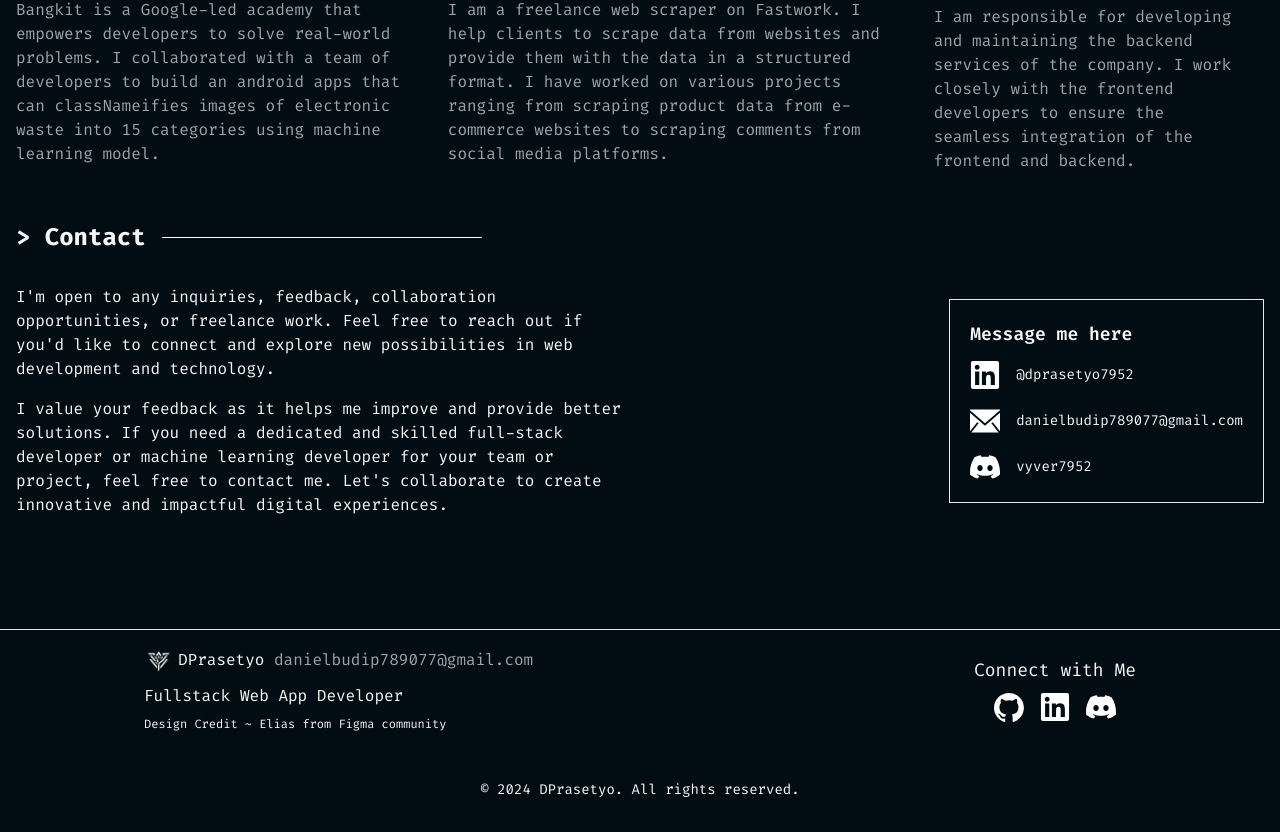
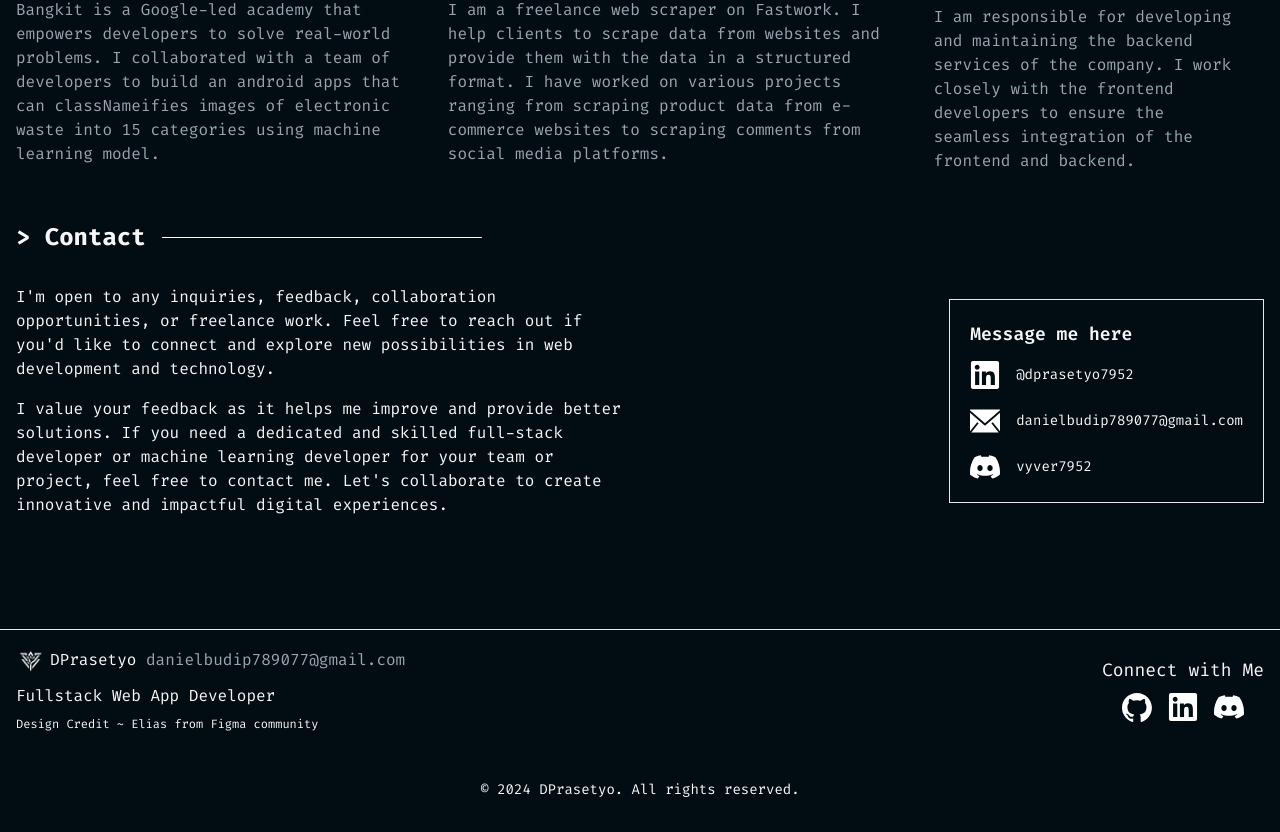
Before and after one commit to danielprasetyo7952/danielprasetyo-dev, a Next.js app: page / in a window 1280 px wide. Shown: the part 2020-2852 px from the top of the page. Built offline with nearby package versions, Linux system fonts and the light colour scheme.

Commit message:
fix: max screen width and offcanvas change pages

```diff
--- a/app/layout.tsx
+++ b/app/layout.tsx
@@ -31,7 +31,7 @@ export default function RootLayout({
           <div className="h-80 w-[1px] rounded-sm bg-white">
           </div>
         </div>
-        <main className="my-28 px-4 md:mx-auto max-w-screen-xl 2xl:max-w-screen-2xl flex flex-col justify-center gap-12">
+        <main className="my-28 px-4 md:mx-auto max-w-screen-lg xl:max-w-screen-xl flex flex-col justify-center gap-12">
           {children}
         </main>
         <Footer />
--- a/components/Footer.tsx
+++ b/components/Footer.tsx
@@ -6,7 +6,7 @@ import SocialProfiles from "./ui/SocialProfiles"
 export default function Footer() {
   return (
     <footer className="border-t">
-      <div className="max-w-screen-lg 2xl:max-w-screen-xl flex flex-wrap items-center justify-between mx-auto p-4 gap-8">
+      <div className="max-w-screen-lg xl:max-w-screen-xl flex flex-wrap items-center justify-between mx-auto p-4 gap-8">
         <div className="grid gap-2">
           <h5 className="text-md">
             <Image
--- a/components/Header.tsx
+++ b/components/Header.tsx
@@ -27,7 +27,7 @@ export default function Header() {
   return (
     <>
       <nav className="bg-background fixed w-full z-20 top-0 start-0">
-        <div className="max-w-screen-xl 2xl:max-w-screen-2xl flex flex-wrap items-center justify-between mx-auto p-4">
+        <div className="max-w-screen-lg xl:max-w-screen-xl flex flex-wrap items-center justify-between mx-auto p-4">
           <div className="flex items-center space-x-3 rtl:space-x-reverse">
             <Link href={"/"}><Image
               src="/logo.png"
@@ -76,7 +76,7 @@ export default function Header() {
                 navItems.map((item, index) => {
                   return (
                     <li key={index}>
-                      <Link href={item.url} className={`flex items-center p-2 hover:bg-gray-700 group ${item.url === pathname ? 'text-primary' : 'text-foreground'}`}>
+                      <Link href={item.url} className={`flex items-center p-2 hover:bg-gray-700 group ${item.url === pathname ? 'text-primary' : 'text-foreground'}`} onClick={handleDrawer}>
                         <span className="text-primary pr-4">\/</span>{item.name}
                       </Link>
                     </li>
```
